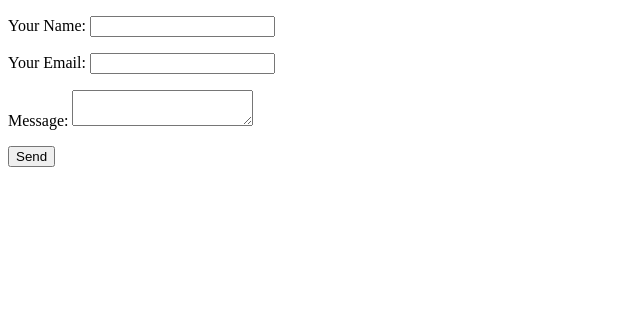
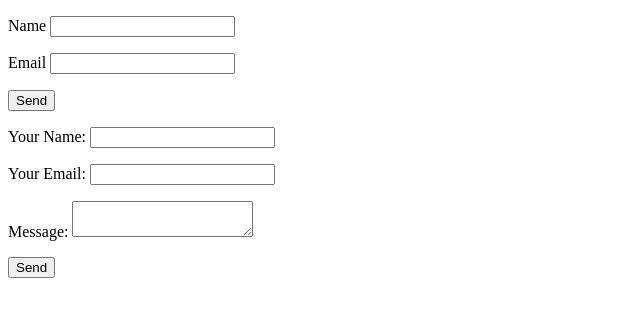
Before and after one commit to becolomochi/netlify-form, a Vue app: page / in a window 1280 px wide. Shown: the top 316 px of the page, without its empty margins (0-640 px from the left). Built offline with nearby package versions, Linux system fonts and the light colour scheme.

Commit message:
form test

```diff
--- a/src/App.vue
+++ b/src/App.vue
@@ -1,4 +1,17 @@
 <template>
+<div>
+<form name="contact" netlify>
+  <p>
+    <label>Name <input type="text" name="name" /></label>
+  </p>
+  <p>
+    <label>Email <input type="email" name="email" /></label>
+  </p>
+  <p>
+    <button type="submit">Send</button>
+  </p>
+</form>
+
 <form name="contact" method="POST" data-netlify="true" data-netlify-honeypot="bot-field" action="/">
   <input type="hidden" name="form-name" value="contact">
   <p>
@@ -14,6 +27,7 @@
     <button>Send</button>
   </p>
 </form>
+</div>
 </template>
 <script>
 export default {
```
